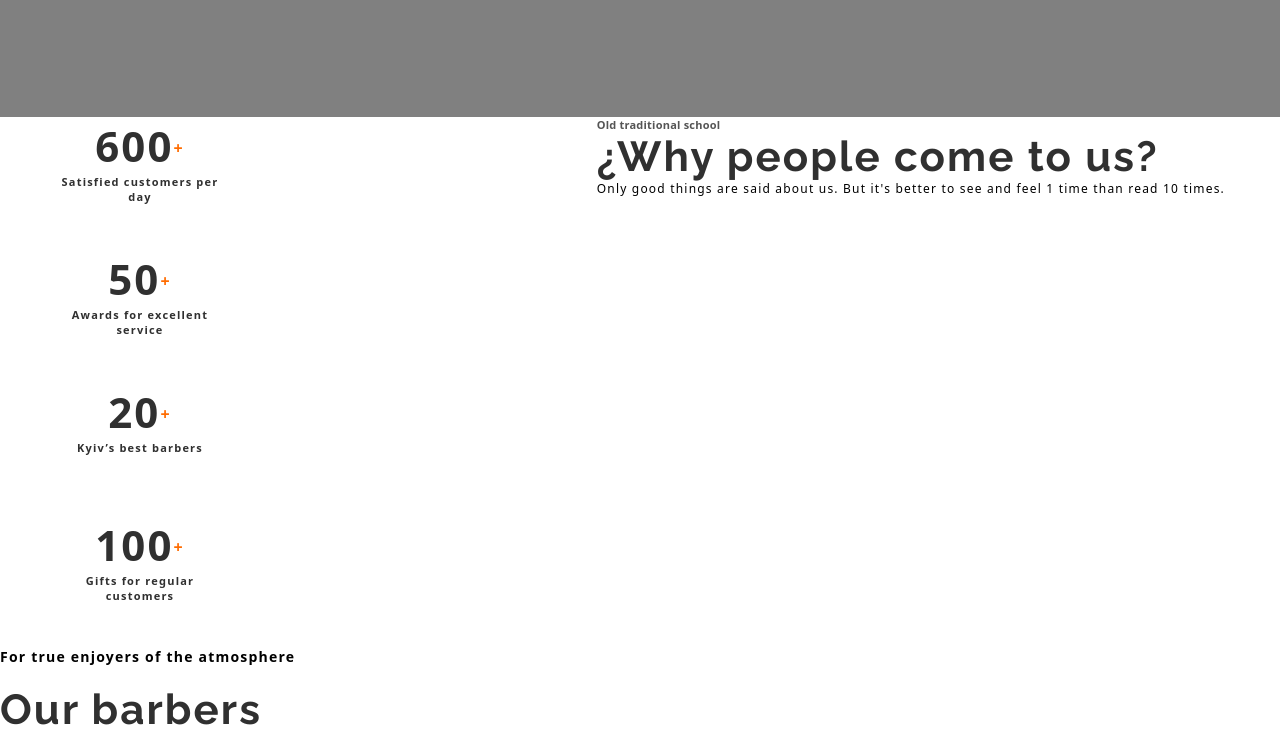
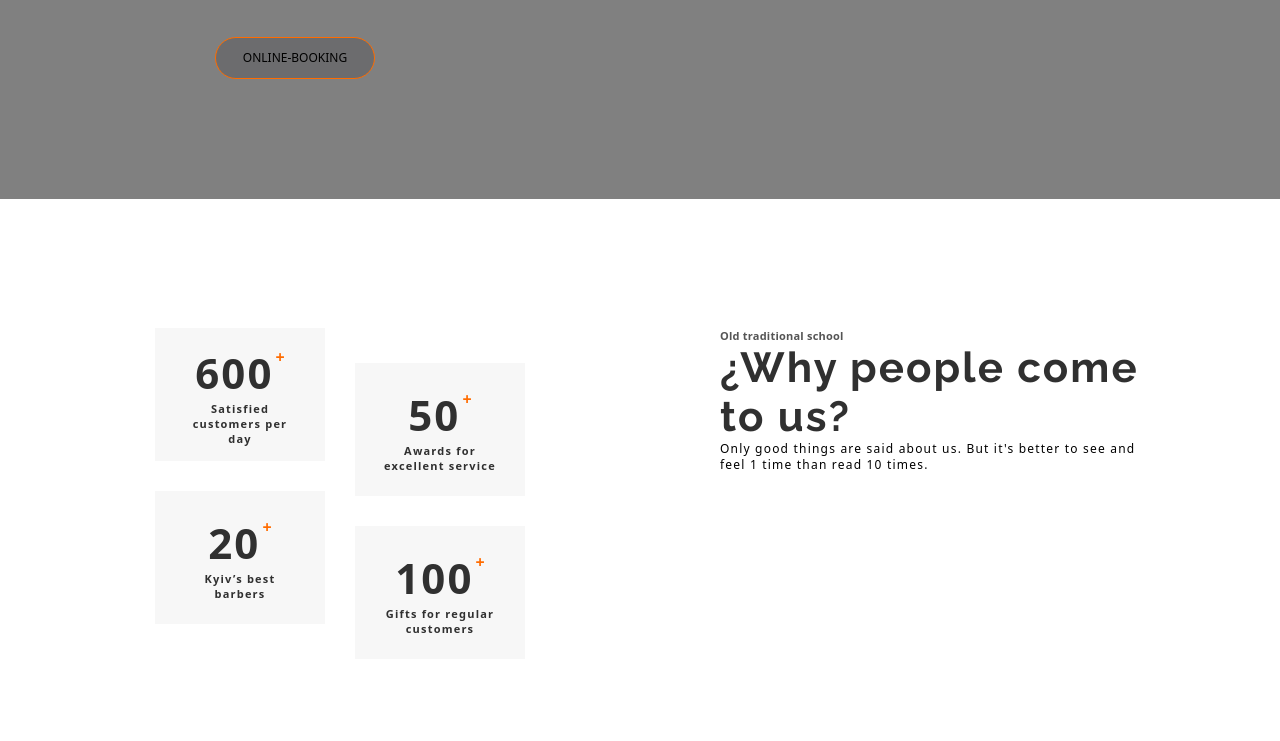
Before and after one commit to AndreeaSichitiu/BarberShop, a plain HTML site: page index.html in a window 1280 px wide. Shown: the part 1326-2067 px from the top of the page. Drawn offline with nearby package versions, Linux system fonts and the light colour scheme.

Commit message:
added-styles-position

```diff
--- a/css/styles.css
+++ b/css/styles.css
@@ -50,6 +50,8 @@
 .page-header {
     display: flex;
 }
+
+
 
 .header-container,
 .hero-section,
@@ -247,13 +249,37 @@
 
 .portfolio {
     display: flex;
-    justify-content: space-between;
+     padding: 129px 70px 120px 100px;
+     gap: 130px;
 }
 
 .card{
     width: 170px;
     height: 133px;
+    background: #F7F7F7;
+    display: flex;
+    flex-direction: column;
+    justify-content: center;
+    align-items: center;
+    padding: 20px 24px;
 }
+
+.card:nth-child(2n) {
+    position: relative;
+    top:35px;
+}
+.card-title:after {
+    content: "+";
+    font-weight: 600px;
+    font-size: 16px;
+    line-height: 22px;
+    text-align: center;
+    color: #FF6C00;
+    position: relative;
+    top: -26px;
+    left: 2px;
+}
+
 
 .card-title{
     font-weight: 700;
@@ -270,16 +296,21 @@
     line-height: 15px;
     text-align: center;
     color: #303030;
+
 }
 
-.sup {
-    font-size: 16px;
-    line-height: 22px;
-    text-align: center;
-    color: #FF6C00;
+.cards-left-side,
+.portfolio-right-side {
+    flex: 1 1 50%;
 }
 
- /*PortfolioSection*/
+.cards-inner {
+    display: flex;
+    flex-wrap: wrap;
+    gap: 30px;
+}
+
+ /*OurBarbersSection*/
 .our-barbers .image {
     width: 370px;
     height: 346px;
--- a/index.html
+++ b/index.html
@@ -12,8 +12,14 @@
 <body>
     <!--PageHeader-->
     <div class="header-container">
+        <div class="logo-holder">
+            <img width="60" height="60" src="images/Logo.png" alt="Logo BarberShop App">
+            <ul class="unstyled-list">
+                <li><a href="" class="link">Instagram</a></li>
+                <li><a href="" cla ss="link">YouTube</a></li>
+            </ul>
+            </div>
         <header class="page-header">
-            <img src="images/Logo.png" alt="Logo BarberShop App">
             <nav class="header-navigation">
                 <ul class="navigation-list unstyled-list">
                     <li class="nav-list-item"><a class="link" href="about.html">About</a></li>
@@ -79,24 +85,26 @@
         <!--PortfolioSection-->
         <section class="page-section portfolio">
             <div class="cards-left-side">
+                <div class="cards-inner">
                     <div class="card">
-                    <h3 class="card-title">600<sup class="sup">+</sup></h3>
+                        <h3 class="card-title">600</h3>
                         <p class="card-description">Satisfied customers per day</p>
                     </div>
                     <div class="card">
-                    <h3 class="card-title">50<sup class="sup">+</sup></h3>
+                        <h3 class="card-title">50</h3>
                         <p class="card-description">Awards for excellent service</p>
                     </div>
                     <div class="card">
-                    <h3 class="card-title">20<sup class="sup">+</sup></h3>
+                        <h3 class="card-title">20</h3>
                         <p class="card-description">Kyiv’s best barbers</p>
                     </div>
                     <div class="card">
-                    <h3 class="card-title">100<sup class="sup">+</sup></h3>
+                        <h3 class="card-title">100</h3>
                         <p class="card-description">Gifts for regular customers</p>
                     </div>
                 </div>
-            <div>
+            </div>
+            <div class="portfolio-right-side">
                 <h3 class="sub-title-section">Old traditional school</h3>
                 <h2 class="title-section">¿Why people come to us?</h2>
                 <p class="'text-section">Only good things are said about us. But it's better to see and feel 1 time than read 10 times. </p>
```
Lines whose indentation alone changed are shown as unchanged.
